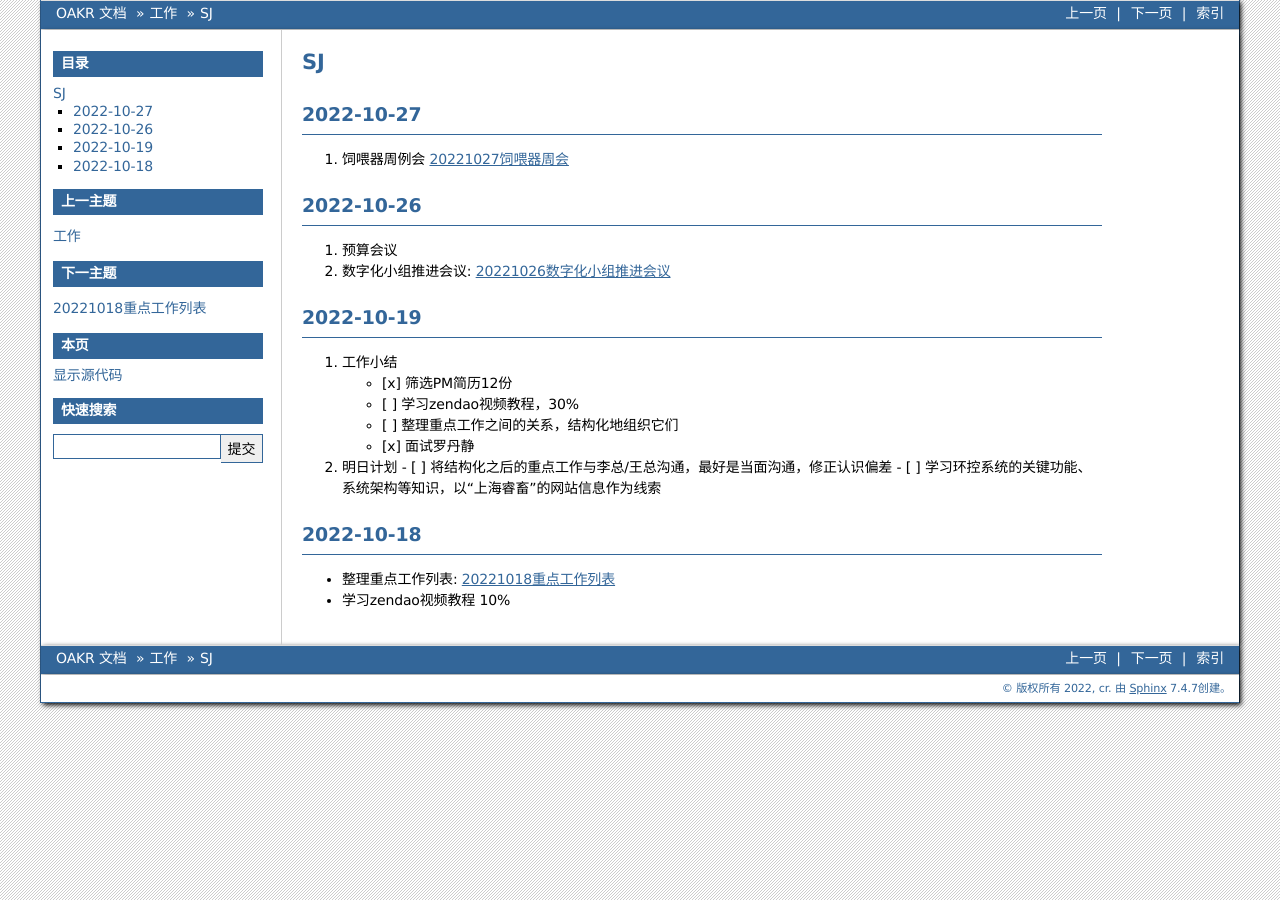
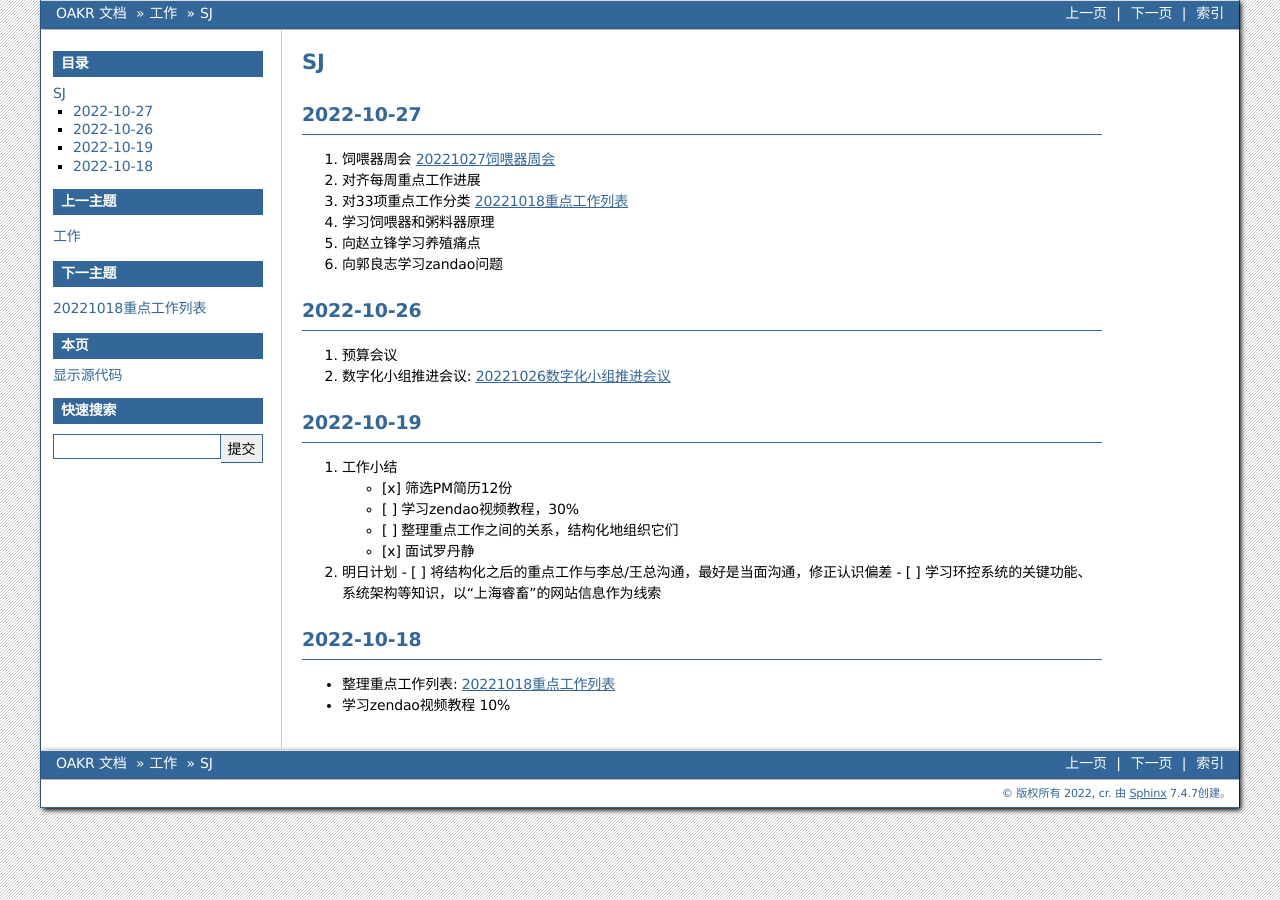
Before and after one commit to cruiurc/cruiurc.github.io, a Sphinx documentation site: the page built from source/work/sj/sj.rst, in a window 1280 px wide. Built offline with Sphinx 7.4.7, drawn with Linux system fonts in a browser that asks for light colours.

Commit message:
20221027 work

```diff
--- a/source/work/sj/sj.rst
+++ b/source/work/sj/sj.rst
@@ -3,7 +3,12 @@ SJ
 
 2022-10-27
 -----------
-1. 饲喂器周例会 :doc:`topic/20221027饲喂器周会`
+1. 饲喂器周会 :doc:`topic/20221027饲喂器周会`
+2. 对齐每周重点工作进展
+3. 对33项重点工作分类  :doc:`topic/20221018重点工作列表`
+4. 学习饲喂器和粥料器原理
+5. 向赵立锋学习养殖痛点
+6. 向郭良志学习zandao问题
 
 
 2022-10-26
```
